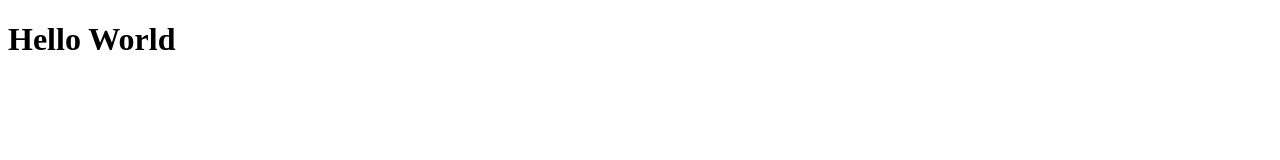
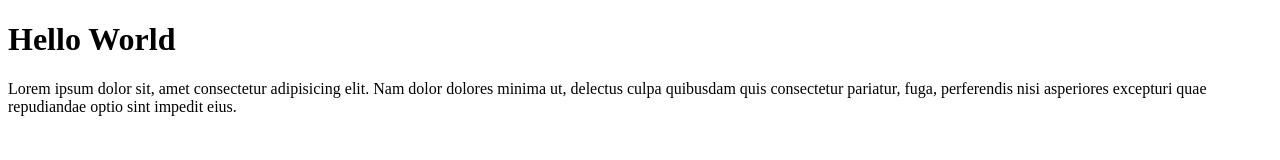
Before and after one commit to syfian/git-test, a plain HTML site: page index.html in a window 1280 px wide. Drawn offline with Linux system fonts and the light colour scheme.

Commit message:
menambahkan pragraph

```diff
--- a/index.html
+++ b/index.html
@@ -8,6 +8,7 @@
 </head>
 <body>
     <h1>Hello World</h1>
+    <p>Lorem ipsum dolor sit, amet consectetur adipisicing elit. Nam dolor dolores minima ut, delectus culpa quibusdam quis consectetur pariatur, fuga, perferendis nisi asperiores excepturi quae repudiandae optio sint impedit eius.</p>
 
 </body>
 </html>
```
